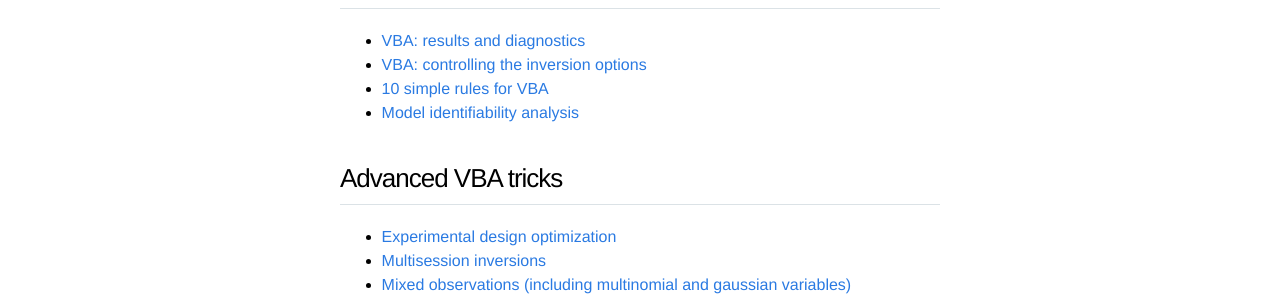
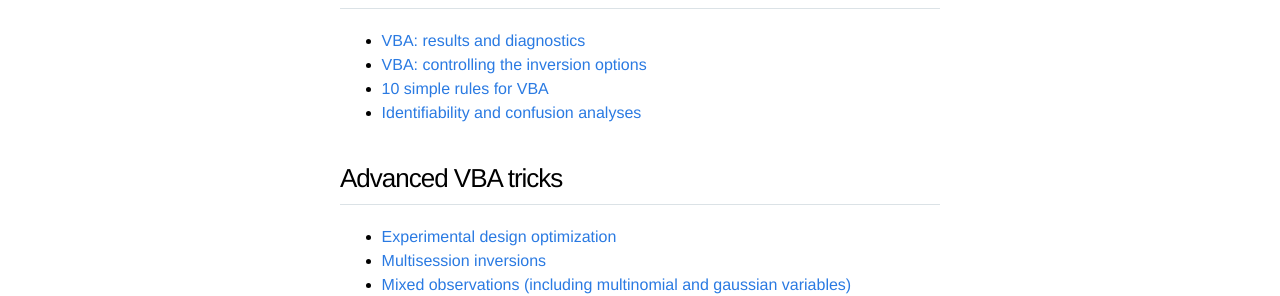
Before and after one commit to MBB-team/VBA-toolbox, a Jekyll site: the page built from _wiki/Home.md, in a window 1280 px wide. Shown: the part 683-979 px from the top of the page. Built offline with Jekyll 4.4.1, drawn with Linux system fonts in a browser that asks for light colours; nearby versions of some CDN libraries.

Commit message:
Update Home.md

```diff
--- a/_wiki/Home.md
+++ b/_wiki/Home.md
@@ -21,7 +21,7 @@ title: "home"
 - [VBA: results and diagnostics](VBA-output-structure)
 - [VBA: controlling the inversion options](Controlling-the-inversion-using-VBA-options)
 - [10 simple rules for VBA](10-simple-rules)
-- [Model identifiability analysis](identifiability)
+- [Identifiability and confusion analyses](identifiability)
 
 
 ## Advanced VBA tricks
```
